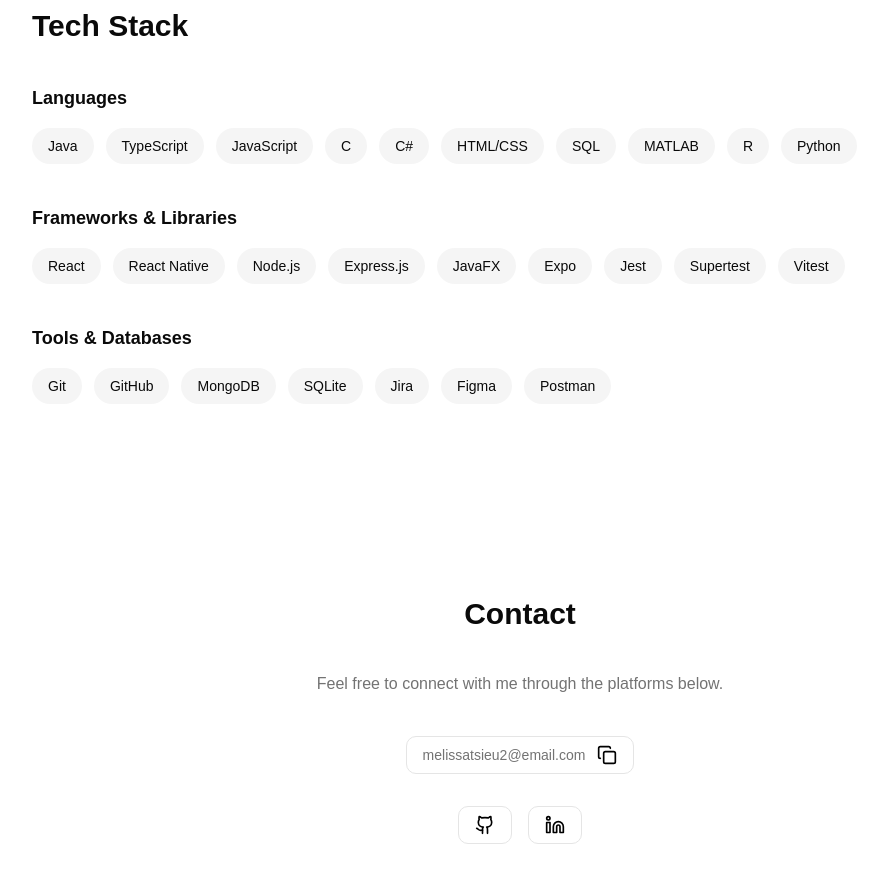
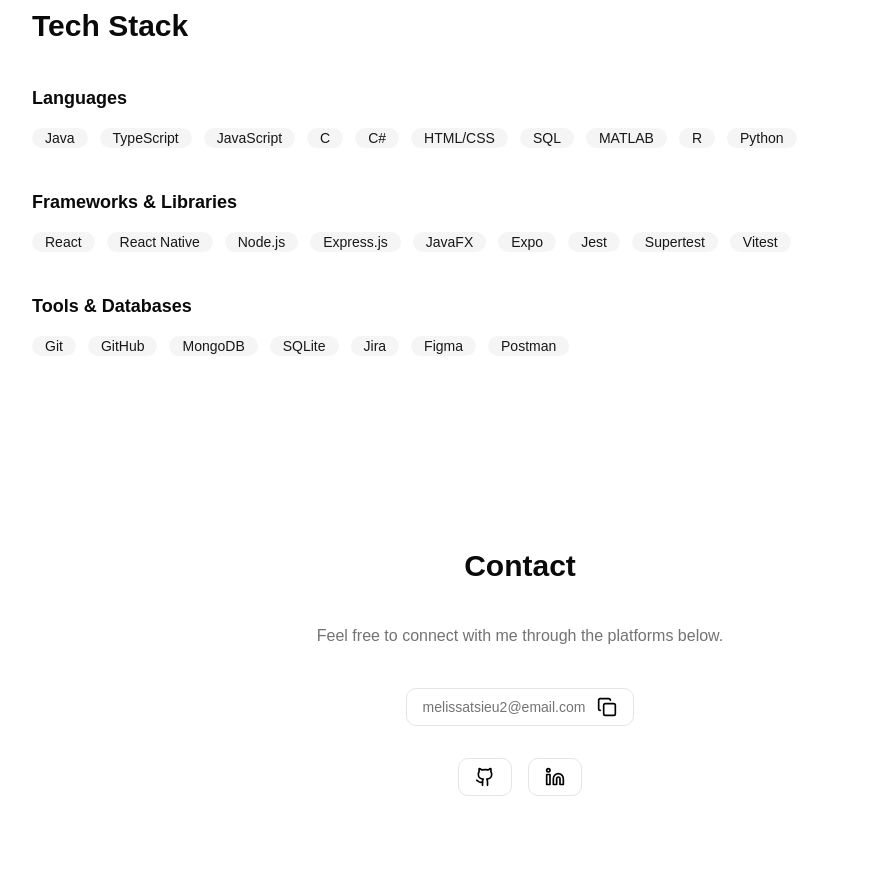
Before and after one commit to msie081/my-portfolio, a React (Vite) app: page / in a window 1280 px wide. Shown: the part 1980-2862 px from the top of the page, without its empty margins (120-991 px from the left). Built offline with nearby package versions, Linux system fonts and the light colour scheme.

Commit message:
Update badges on 'Skills' page.

```diff
--- a/src/components/sections/Skills.tsx
+++ b/src/components/sections/Skills.tsx
@@ -1,3 +1,5 @@
+import { Badge } from "../ui/badge";
+
 const techStack = {
   languages: [
     "Java",
@@ -36,7 +38,6 @@ const techStack = {
 export default function Skills() {
   return (
     <section id="skills" className="py-24 px-6 max-w-5xl mx-auto">
-
       <h2 className="text-3xl font-bold mb-10">Tech Stack</h2>
 
       {/* Languages */}
@@ -44,12 +45,13 @@ export default function Skills() {
         <h3 className="text-lg font-semibold mb-4">Languages</h3>
         <div className="flex flex-wrap gap-3">
           {techStack.languages.map((tech) => (
-            <span
+            <Badge
               key={tech}
-              className="px-4 py-2 rounded-full bg-muted text-sm"
+              variant="secondary"
+              className="px-3 py-1 text-sm font-medium cursor-default transition-all duration-200 hover:-translate-y-1 hover:scale-105 hover:shadow-md hover:bg-primary hover:text-primary-foreground"
             >
               {tech}
-            </span>
+            </Badge>
           ))}
         </div>
       </div>
@@ -61,12 +63,13 @@ export default function Skills() {
         </h3>
         <div className="flex flex-wrap gap-3">
           {techStack.frameworks.map((tech) => (
-            <span
+            <Badge
               key={tech}
-              className="px-4 py-2 rounded-full bg-muted text-sm"
+              variant="secondary"
+              className="px-3 py-1 text-sm font-medium cursor-default transition-all duration-200 hover:-translate-y-1 hover:scale-105 hover:shadow-md hover:bg-primary hover:text-primary-foreground"
             >
               {tech}
-            </span>
+            </Badge>
           ))}
         </div>
       </div>
@@ -78,16 +81,16 @@ export default function Skills() {
         </h3>
         <div className="flex flex-wrap gap-3">
           {techStack.tools.map((tech) => (
-            <span
+            <Badge
               key={tech}
-              className="px-4 py-2 rounded-full bg-muted text-sm"
+              variant="secondary"
+              className="px-3 py-1 text-sm font-medium cursor-default transition-all duration-200 hover:-translate-y-1 hover:scale-105 hover:shadow-md hover:bg-primary hover:text-primary-foreground"
             >
               {tech}
-            </span>
+            </Badge>
           ))}
         </div>
       </div>
-
     </section>
   );
 }
--- /dev/null
+++ b/src/components/ui/badge.tsx
@@ -0,0 +1,49 @@
+import * as React from "react"
+import { cva, type VariantProps } from "class-variance-authority"
+import { Slot } from "radix-ui"
+
+import { cn } from "@/lib/utils"
+
+const badgeVariants = cva(
+  "group/badge inline-flex h-5 w-fit shrink-0 items-center justify-center gap-1 overflow-hidden rounded-4xl border border-transparent px-2 py-0.5 text-xs font-medium whitespace-nowrap transition-all focus-visible:border-ring focus-visible:ring-[3px] focus-visible:ring-ring/50 has-data-[icon=inline-end]:pr-1.5 has-data-[icon=inline-start]:pl-1.5 aria-invalid:border-destructive aria-invalid:ring-destructive/20 dark:aria-invalid:ring-destructive/40 [&>svg]:pointer-events-none [&>svg]:size-3!",
+  {
+    variants: {
+      variant: {
+        default: "bg-primary text-primary-foreground [a]:hover:bg-primary/80",
+        secondary:
+          "bg-secondary text-secondary-foreground [a]:hover:bg-secondary/80",
+        destructive:
+          "bg-destructive/10 text-destructive focus-visible:ring-destructive/20 dark:bg-destructive/20 dark:focus-visible:ring-destructive/40 [a]:hover:bg-destructive/20",
+        outline:
+          "border-border text-foreground [a]:hover:bg-muted [a]:hover:text-muted-foreground",
+        ghost:
+          "hover:bg-muted hover:text-muted-foreground dark:hover:bg-muted/50",
+        link: "text-primary underline-offset-4 hover:underline",
+      },
+    },
+    defaultVariants: {
+      variant: "default",
+    },
+  }
+)
+
+function Badge({
+  className,
+  variant = "default",
+  asChild = false,
+  ...props
+}: React.ComponentProps<"span"> &
+  VariantProps<typeof badgeVariants> & { asChild?: boolean }) {
+  const Comp = asChild ? Slot.Root : "span"
+
+  return (
+    <Comp
+      data-slot="badge"
+      data-variant={variant}
+      className={cn(badgeVariants({ variant }), className)}
+      {...props}
+    />
+  )
+}
+
+export { Badge, badgeVariants }
```
